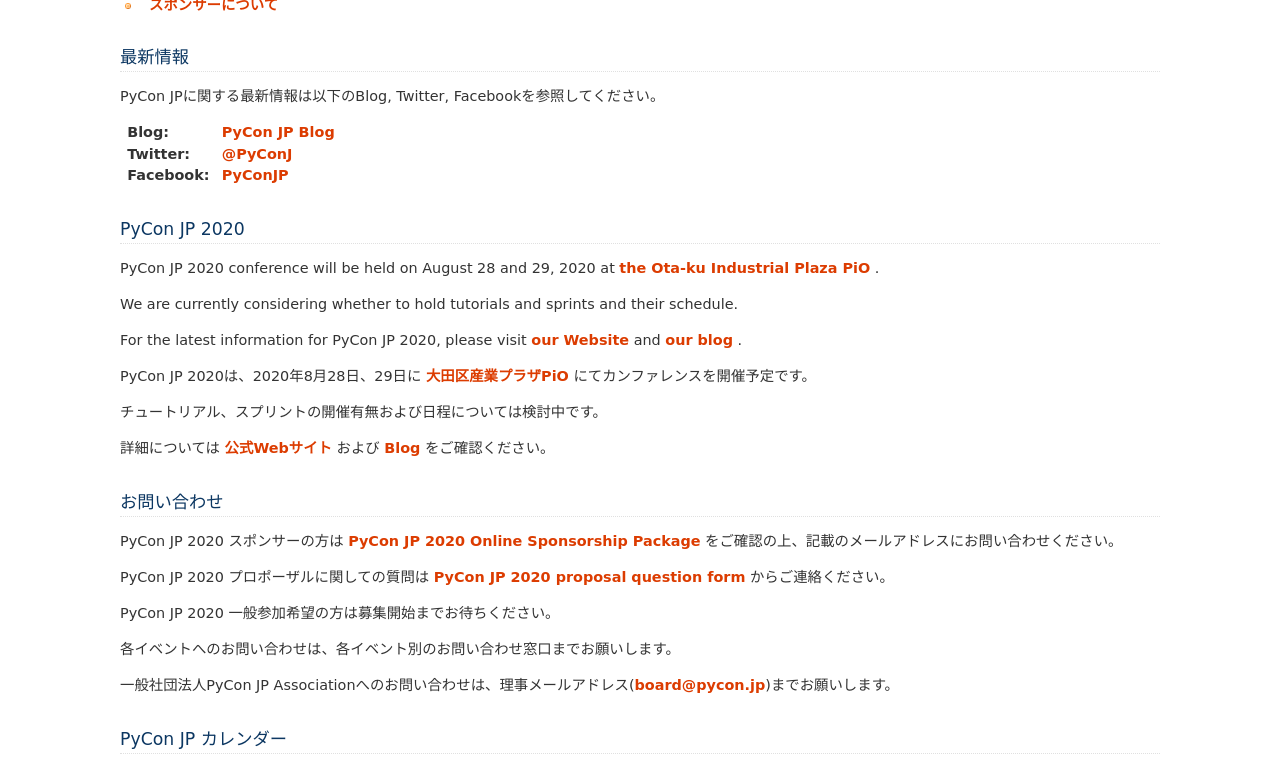
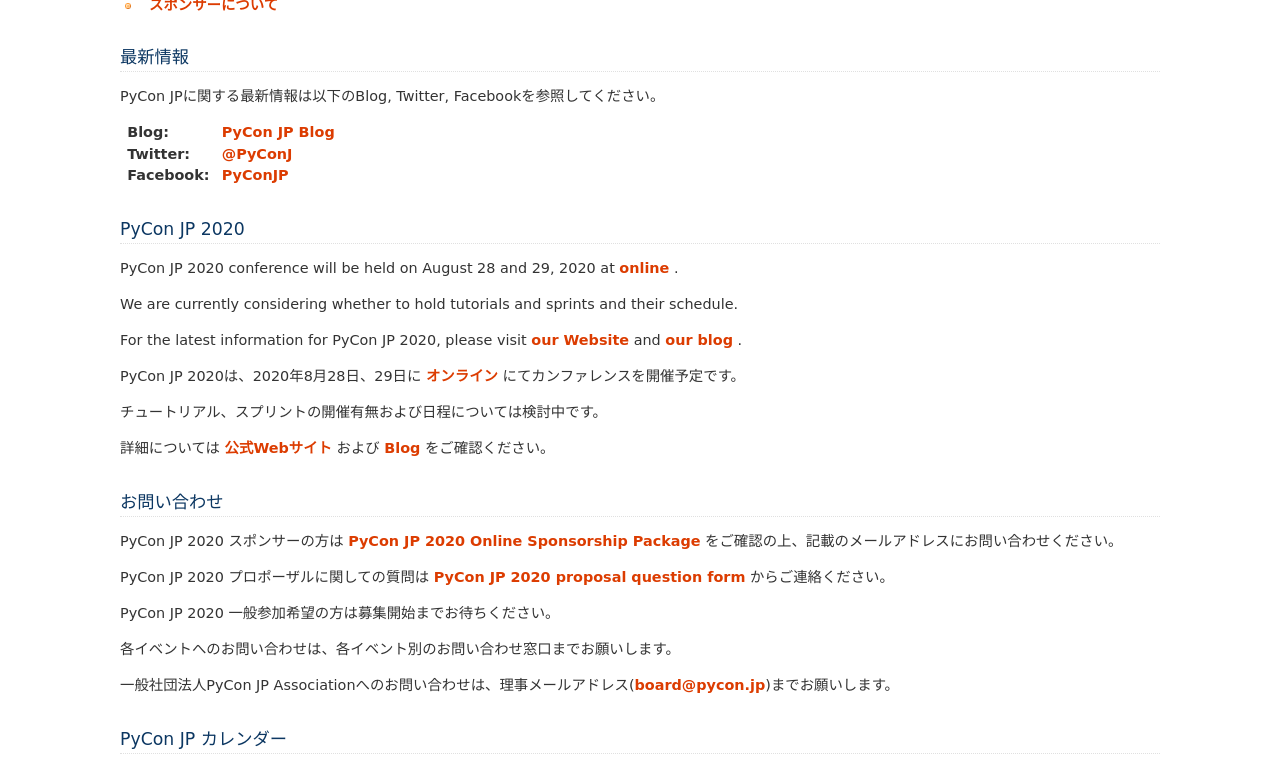
Before and after one commit to pyconjp/www.pycon.jp, a Sphinx documentation site: the page built from source/index.rst, in a window 1280 px wide and 900 px high, scrolled down 353 px, cut to the strip 0-764 px from the top of the window. Built offline with Sphinx 7.4.7, drawn with Linux system fonts in a browser that asks for light colours.

Commit message:
fix PyCon JP 2020 to online

```diff
--- a/source/index.rst
+++ b/source/index.rst
@@ -23,13 +23,13 @@
 
 PyCon JP 2020
 =============
-PyCon JP 2020 conference will be held on August 28 and 29, 2020 at `the Ota-ku Industrial Plaza PiO <https://www.pio-ota.net/english/>`_ .
+PyCon JP 2020 conference will be held on August 28 and 29, 2020 at `online <https://pyconjp.blogspot.com/2020/04/notice-of-online-conference.html>`_ .
 
 We are currently considering whether to hold tutorials and sprints and their schedule.
 
 For the latest information for PyCon JP 2020, please visit `our Website <https://pycon.jp/2020/>`_ and `our blog <https://pyconjp.blogspot.com/search/label/pyconjp2020>`_ .
 
-PyCon JP 2020は、2020年8月28日、29日に `大田区産業プラザPiO <https://www.pio-ota.net/about_pio/>`_ にてカンファレンスを開催予定です。
+PyCon JP 2020は、2020年8月28日、29日に `オンライン <https://pyconjp.blogspot.com/2020/04/notice-of-online-conference.html>`_ にてカンファレンスを開催予定です。
 
 チュートリアル、スプリントの開催有無および日程については検討中です。
 
```
